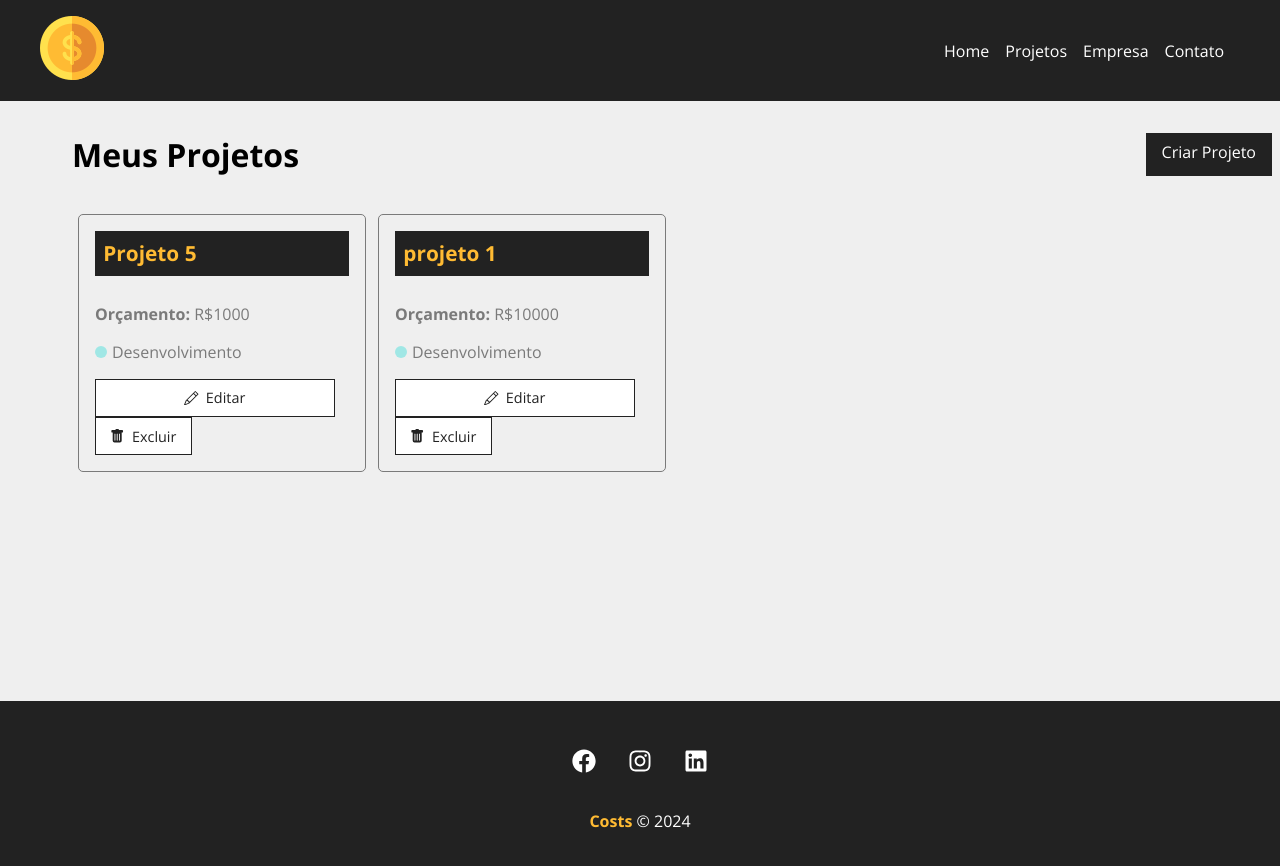
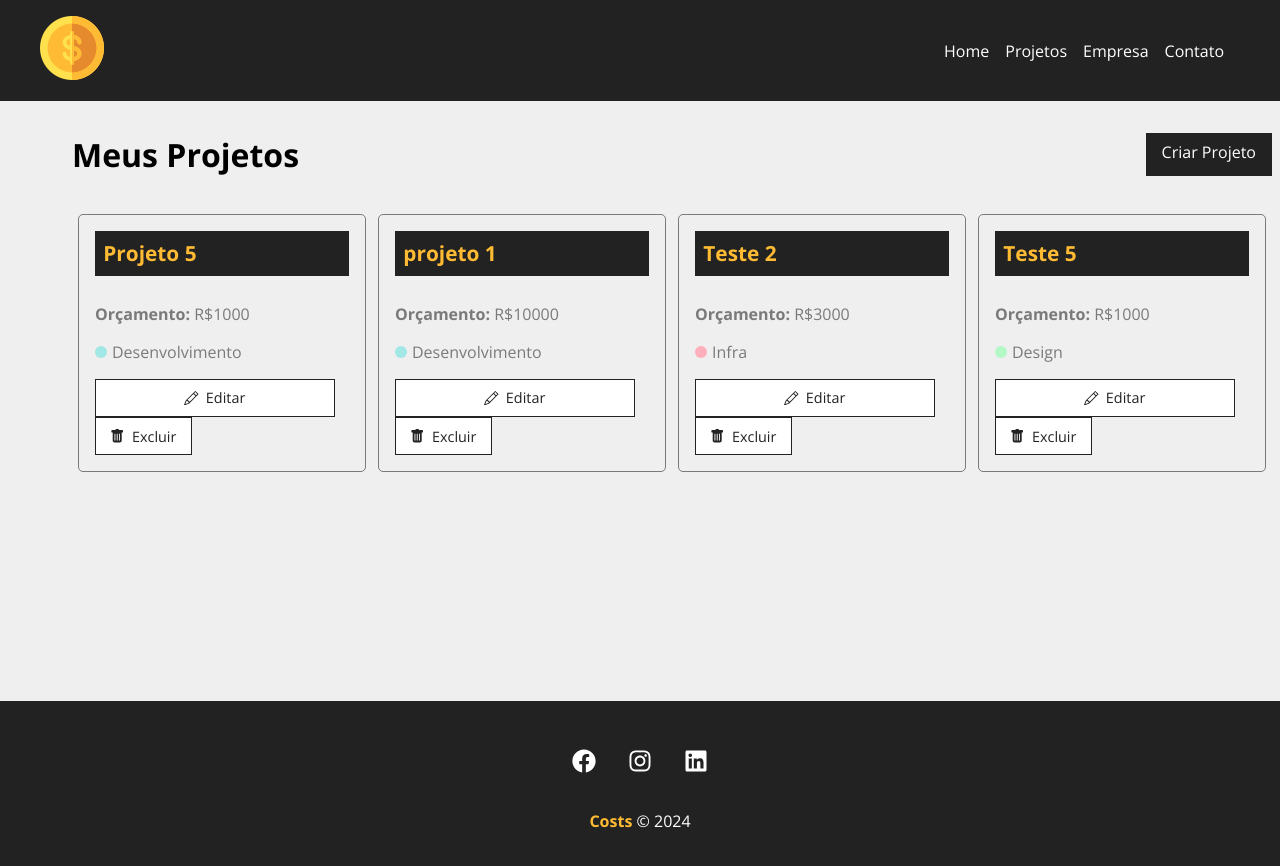
Before and after one commit to dimasdevspro/costs, a React (Create React App) app: page /projects in a window 1280 px wide. Shown: the top 866 px of the page. Built offline with nearby package versions, Linux system fonts and the light colour scheme; data requests are answered from the project's data file.

Commit message:
add State Loading

```diff
--- a/db.json
+++ b/db.json
@@ -18,6 +18,28 @@
       "category": {
         "id": "2",
         "name": "Desenvolvimento"
+      },
+      "cost": 0,
+      "services": []
+    },
+    {
+      "id": "673c",
+      "name": "Teste 2",
+      "budget": "3000",
+      "category": {
+        "id": "1",
+        "name": "Infra"
+      },
+      "cost": 0,
+      "services": []
+    },
+    {
+      "id": "ef96",
+      "name": "Teste 5",
+      "budget": "1000",
+      "category": {
+        "id": "3",
+        "name": "Design"
       },
       "cost": 0,
       "services": []
--- /dev/null
+++ b/src/components/layout/Loading.js
@@ -0,0 +1,12 @@
+import styles from './Loading.module.css'
+import loading from '../../img/loading.svg'
+
+function Loading(){
+    return (
+        <div className={styles.loader_container}>
+            <img className={styles.loader} src={loading} alt='Loading'/>
+        </div>
+    )
+}
+
+export default Loading
--- /dev/null
+++ b/src/components/layout/Loading.module.css
@@ -0,0 +1,11 @@
+.loader_container {
+    width: 100%;
+    height: 100%;
+    display: flex;
+    justify-content: center;
+    align-items: center;
+}
+
+.loader {
+    width: 50px;
+}
--- a/src/components/pages/Projects.js
+++ b/src/components/pages/Projects.js
@@ -3,13 +3,14 @@
 
 import styles from './Projects.module.css'
 import Container from '../layout/Container'
+import Loading from '../layout/Loading'
 import LinkButton from "../layout/LinkButton"
 import ProjectCard from "../project/ProjectCard"
 import { useState, useEffect } from "react"
 
 function Projects(){
     const [projects, setProjects] = useState([])
-
+    const [removeLoading, setRemoveLoading] = useState(false)
 
     const location = useLocation()
     let message = ''
@@ -18,7 +19,8 @@
     }
 
     useEffect(() => {
-        fetch('http://localhost:5000/projects',{
+        setTimeout(() => {
+            fetch('http://localhost:5000/projects',{
             method: 'GET',
             headers: {
                 'Content-Type': 'application/json',
@@ -27,8 +29,10 @@
         .then(data => {
             console.log(data)
             setProjects(data)
+            setRemoveLoading(true)
         })
         .catch(err => console.log(err))
+        }, 300);
     }, [])
 
     return (
@@ -47,6 +51,10 @@
                 category={project.category.name}
                 key={project.id}
                 />)}
+                {!removeLoading && <Loading />}
+                {removeLoading && projects.length === 0 && (
+                    <p>Não há projetos cadastrados!</p>
+                )}
             </Container>
         </div>
     )
```
